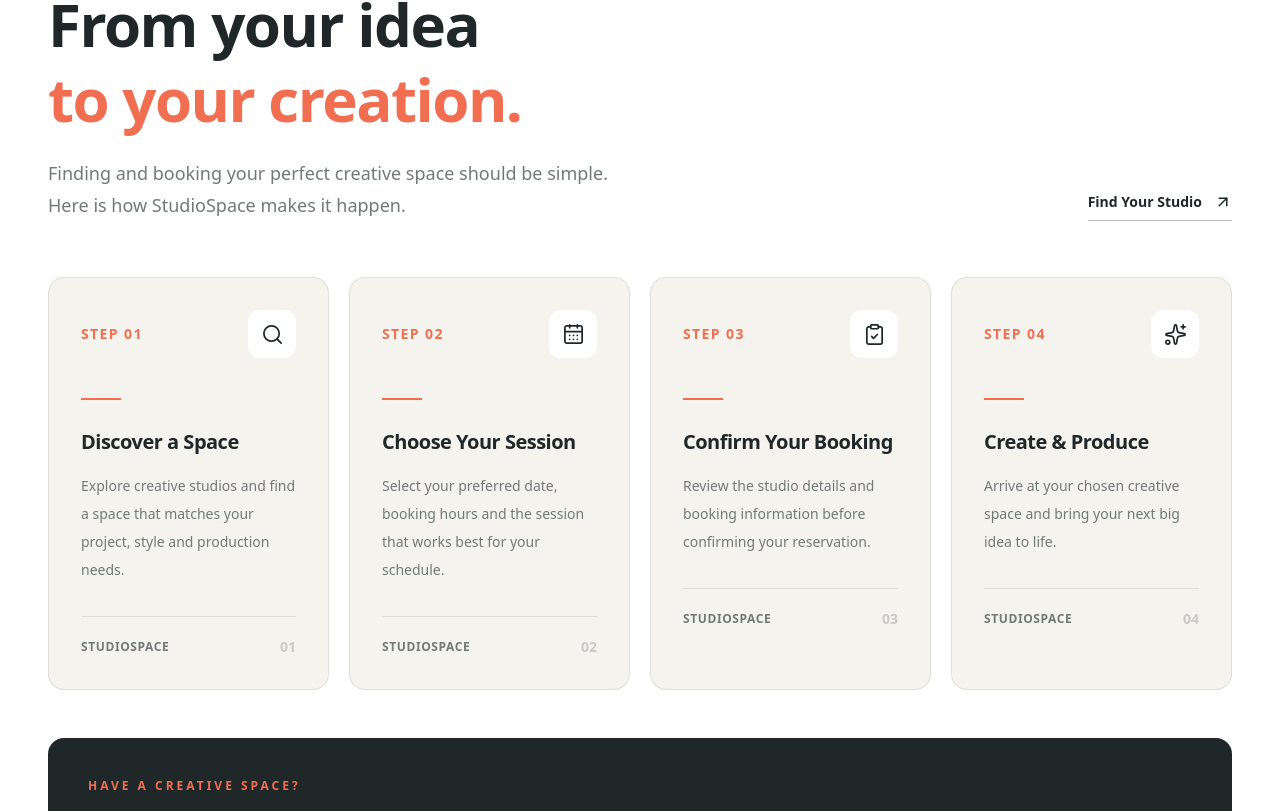
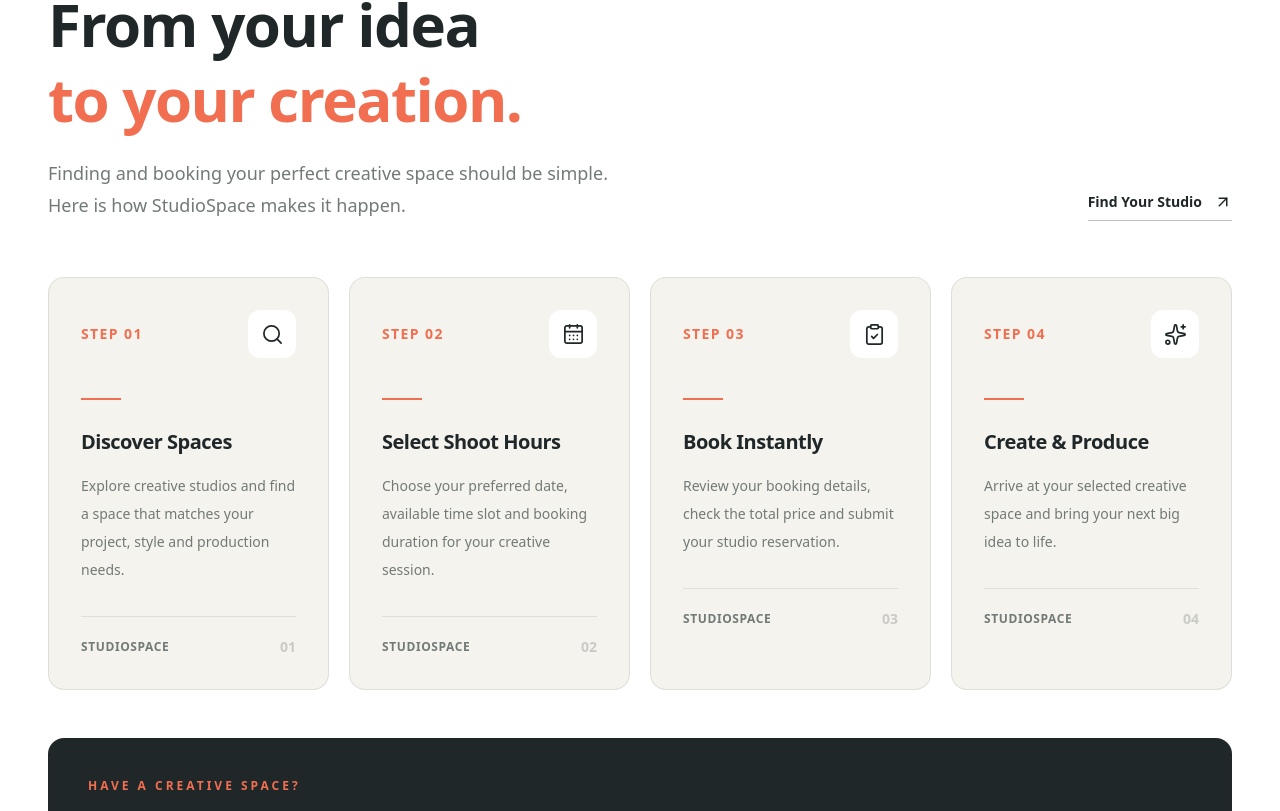
Before and after one commit to harun-codes/StudioSpace-Client, a Next.js app: page / in a window 1280 px wide. Shown: the part 1983-2794 px from the top of the page. Built offline with nearby package versions, Linux system fonts and the light colour scheme.

Commit message:
Host Guarantee & Creator Support complete

```diff
--- a/src/app/page.tsx
+++ b/src/app/page.tsx
@@ -1,6 +1,7 @@
 
 import Bannar from "@/components/home/Bannar";
 import CategorySection from "@/components/home/Category-section";
+import HostGuarantee from "@/components/home/host-guarantee";
 import HowItWorks from "@/components/home/how-it-works";
 
 export default function HomePage() {
@@ -9,6 +10,7 @@ export default function HomePage() {
       <Bannar />
       <CategorySection />
       <HowItWorks />
+        <HostGuarantee />
     </main>
   );
 }
--- /dev/null
+++ b/src/components/home/host-guarantee.tsx
@@ -0,0 +1,145 @@
+
+import Link from "next/link";
+
+import {
+  ShieldCheck,
+  BadgeCheck,
+  Wrench,
+  Headset,
+  ArrowUpRight,
+} from "lucide-react";
+
+const assurances = [
+  {
+    number: "01",
+    title: "Liability Protection",
+    description:
+      "Clear booking terms and responsibility guidelines help hosts and creators understand their expectations.",
+    icon: ShieldCheck,
+  },
+  {
+    number: "02",
+    title: "Verified Profiles",
+    description:
+      "Build a more trusted creative community through verified host and creator profiles.",
+    icon: BadgeCheck,
+  },
+  {
+    number: "03",
+    title: "Equipment Safety",
+    description:
+      "Promote responsible equipment handling and safer use of professional studio facilities.",
+    icon: Wrench,
+  },
+  {
+    number: "04",
+    title: "24/7 Host Support",
+    description:
+      "Get support for booking questions, hosting concerns and operational assistance.",
+    icon: Headset,
+  },
+];
+
+export default function HostGuarantee() {
+  return (
+    <section
+      id="host-guarantee"
+      className="overflow-hidden bg-[#202729] px-5 py-20 sm:px-8 lg:px-12 lg:py-24"
+    >
+      <div className="mx-auto max-w-[1440px]">
+
+        <div className="grid gap-14 lg:grid-cols-[0.85fr_1.15fr] lg:items-center lg:gap-20">
+
+          <div>
+
+            <div className="mb-6 flex items-center gap-3">
+              <span className="h-[2px] w-9 bg-[#F16F50]" />
+
+              <p className="text-xs font-bold uppercase tracking-[4px] text-[#F16F50]">
+                Trust & Protection
+              </p>
+            </div>
+
+            <h2 className="max-w-xl text-4xl font-extrabold leading-[1.15] tracking-[-1.5px] text-white sm:text-5xl lg:text-6xl">
+              Create with confidence.
+              <span className="mt-2 block text-[#F16F50]">
+                Host with peace of mind.
+              </span>
+            </h2>
+
+            <p className="mt-7 max-w-lg text-base leading-8 text-white/60 sm:text-lg">
+              Great creative experiences begin with trust.
+              StudioSpace is designed to support both hosts
+              and creators with protection, transparency
+              and dedicated assistance.
+            </p>
+
+            <Link
+              href="/register"
+              className="group mt-9 inline-flex items-center gap-3 rounded-xl bg-[#F16F50] px-7 py-4 text-sm font-bold text-white transition-all duration-300 hover:-translate-y-1 hover:bg-[#DF5D40] hover:shadow-xl hover:shadow-[#F16F50]/20"
+            >
+              Become a Host
+
+              <ArrowUpRight
+                size={19}
+                className="transition-transform duration-300 group-hover:translate-x-1 group-hover:-translate-y-1"
+              />
+            </Link>
+
+            <div className="mt-12 border-t border-white/10 pt-6">
+              <p className="text-sm font-semibold text-white">
+                Built for creators. Designed for hosts.
+              </p>
+
+              <p className="mt-2 text-sm text-white/45">
+                One community, better creative experiences.
+              </p>
+            </div>
+
+          </div>
+
+          <div className="grid grid-cols-1 gap-4 sm:grid-cols-2">
+
+            {assurances.map((item) => {
+              const Icon = item.icon;
+
+              return (
+                <div
+                  key={item.number}
+                  className="group rounded-2xl border border-white/10 bg-white/[0.04] p-7 transition-all duration-300 hover:-translate-y-1 hover:border-[#F16F50]/50 hover:bg-white/[0.07] sm:p-8"
+                >
+
+                  <div className="flex items-center justify-between">
+
+                    <div className="flex h-12 w-12 items-center justify-center rounded-xl bg-[#F16F50]/10 text-[#F16F50] transition-all duration-300 group-hover:bg-[#F16F50] group-hover:text-white">
+                      <Icon size={24} strokeWidth={1.8} />
+                    </div>
+
+                    <span className="text-sm font-bold tracking-widest text-white/20">
+                      {item.number}
+                    </span>
+
+                  </div>
+
+                  <h3 className="mt-8 text-xl font-bold text-white">
+                    {item.title}
+                  </h3>
+
+                  <p className="mt-4 text-sm leading-7 text-white/55">
+                    {item.description}
+                  </p>
+
+                  <div className="mt-7 h-[2px] w-8 bg-[#F16F50] transition-all duration-300 group-hover:w-16" />
+
+                </div>
+              );
+            })}
+
+          </div>
+
+        </div>
+
+      </div>
+    </section>
+  );
+}
--- a/src/components/home/how-it-works.tsx
+++ b/src/components/home/how-it-works.tsx
@@ -9,36 +9,38 @@ import {
   ArrowUpRight,
 } from "lucide-react";
 
+
 const steps = [
   {
     number: "01",
-    title: "Discover a Space",
+    title: "Discover Spaces",
     description:
       "Explore creative studios and find a space that matches your project, style and production needs.",
     icon: Search,
   },
   {
     number: "02",
-    title: "Choose Your Session",
+    title: "Select Shoot Hours",
     description:
-      "Select your preferred date, booking hours and the session that works best for your schedule.",
+      "Choose your preferred date, available time slot and booking duration for your creative session.",
     icon: CalendarDays,
   },
   {
     number: "03",
-    title: "Confirm Your Booking",
+    title: "Book Instantly",
     description:
-      "Review the studio details and booking information before confirming your reservation.",
+      "Review your booking details, check the total price and submit your studio reservation.",
     icon: ClipboardCheck,
   },
   {
     number: "04",
     title: "Create & Produce",
     description:
-      "Arrive at your chosen creative space and bring your next big idea to life.",
+      "Arrive at your selected creative space and bring your next big idea to life.",
     icon: Sparkles,
   },
 ];
+
 
 export default function HowItWorks() {
   return (
```
